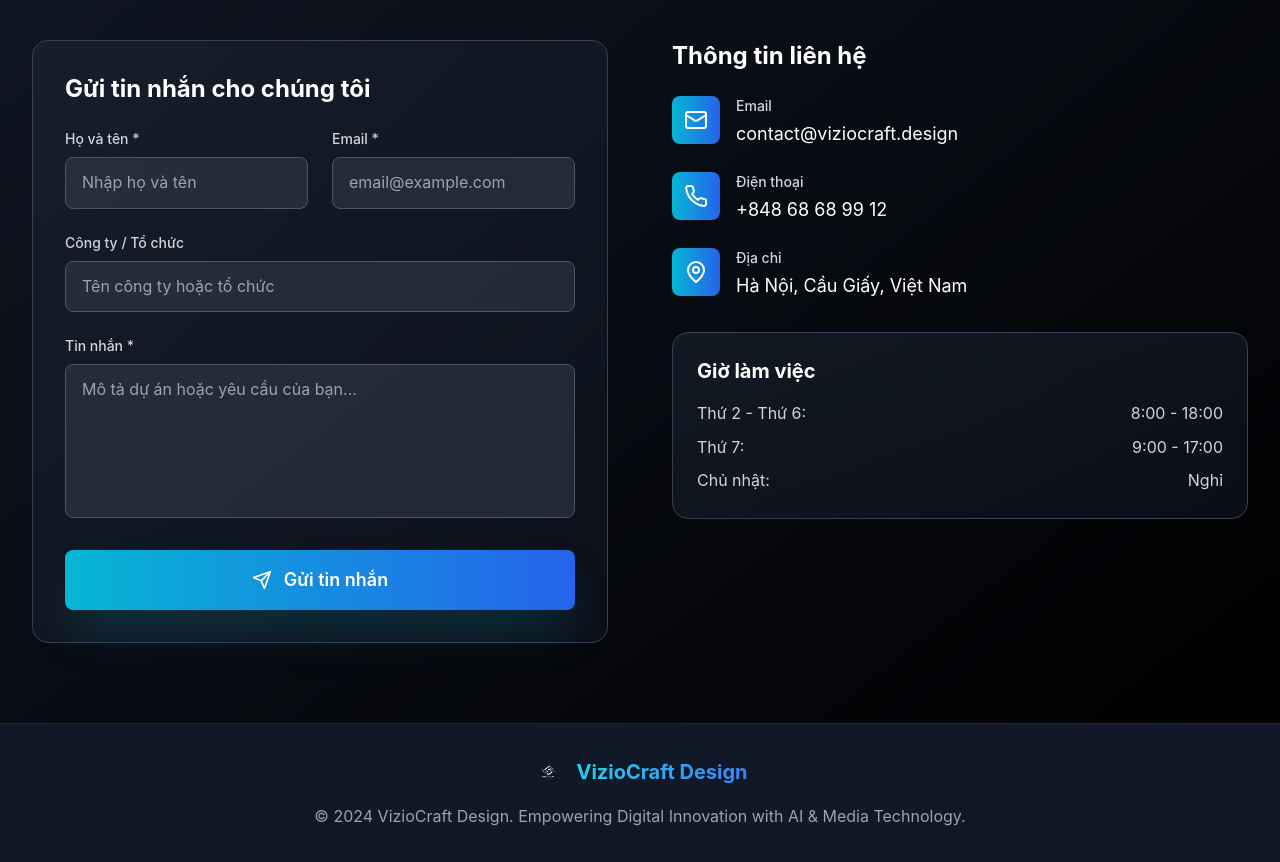
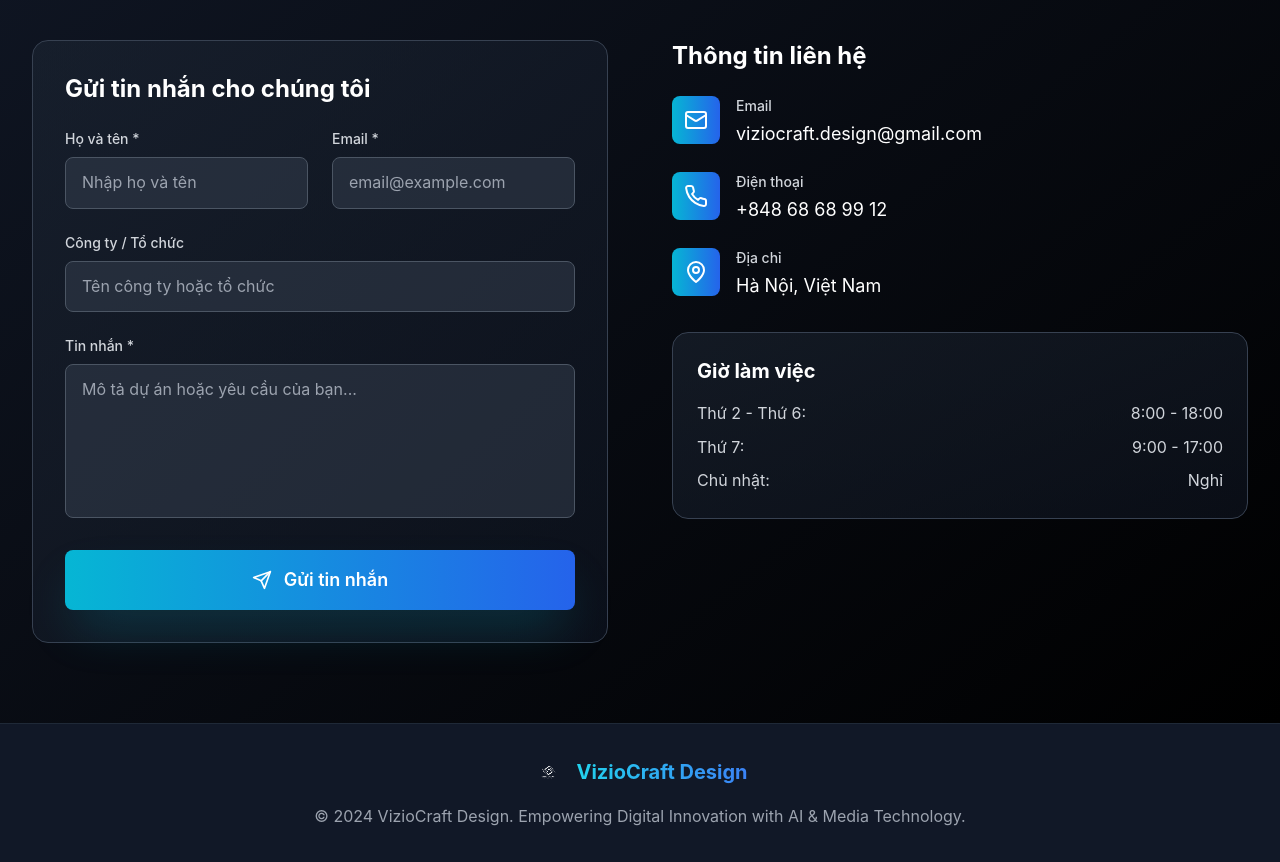
Before and after one commit to Gen099/FIX1, a React (Vite) app: page / in a window 1280 px wide. Shown: the part 3780-4642 px from the top of the page. Built offline with nearby package versions, Linux system fonts and the light colour scheme; no server answers.

Commit message:
Update ContactSection.tsx

```diff
--- a/src/components/sections/ContactSection.tsx
+++ b/src/components/sections/ContactSection.tsx
@@ -46,8 +46,8 @@ const ContactSection: React.FC<ContactSectionProps> = ({ data }) => {
     {
       icon: <Mail className="w-6 h-6" />,
       label: 'Email',
-      value: 'contact@viziocraft.design',
-      link: 'mailto:contact@viziocraft.design'
+      value: 'viziocraft.design@gmail.com',
+      link: 'mailto:viziocraft.design@gmail.com'
     },
     {
       icon: <Phone className="w-6 h-6" />,
@@ -58,7 +58,7 @@ const ContactSection: React.FC<ContactSectionProps> = ({ data }) => {
     {
       icon: <MapPin className="w-6 h-6" />,
       label: 'Địa chỉ',
-      value: 'Hà Nội, Cầu Giấy, Việt Nam',
+      value: 'Hà Nội, Việt Nam',
       link: null
     }
   ];
```
